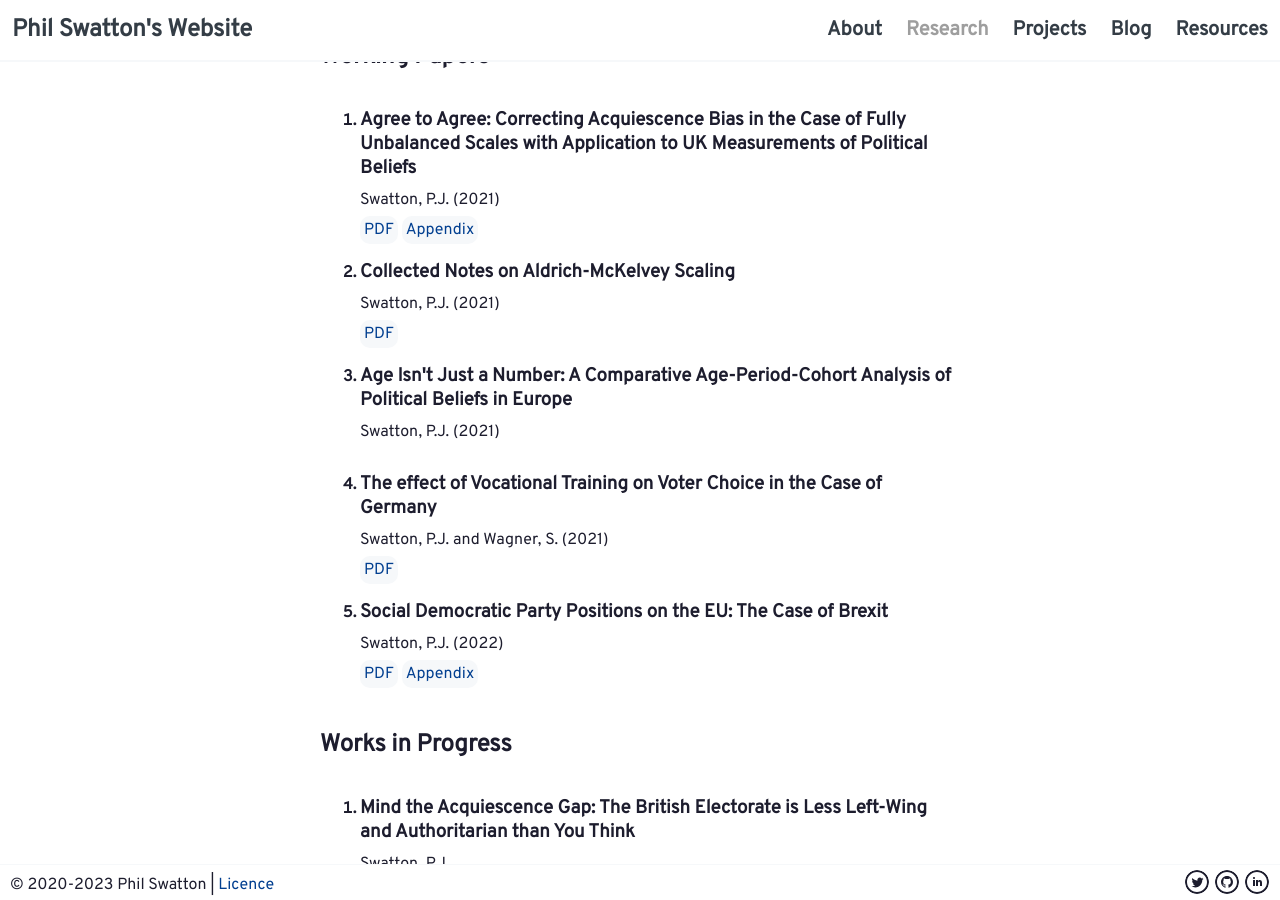
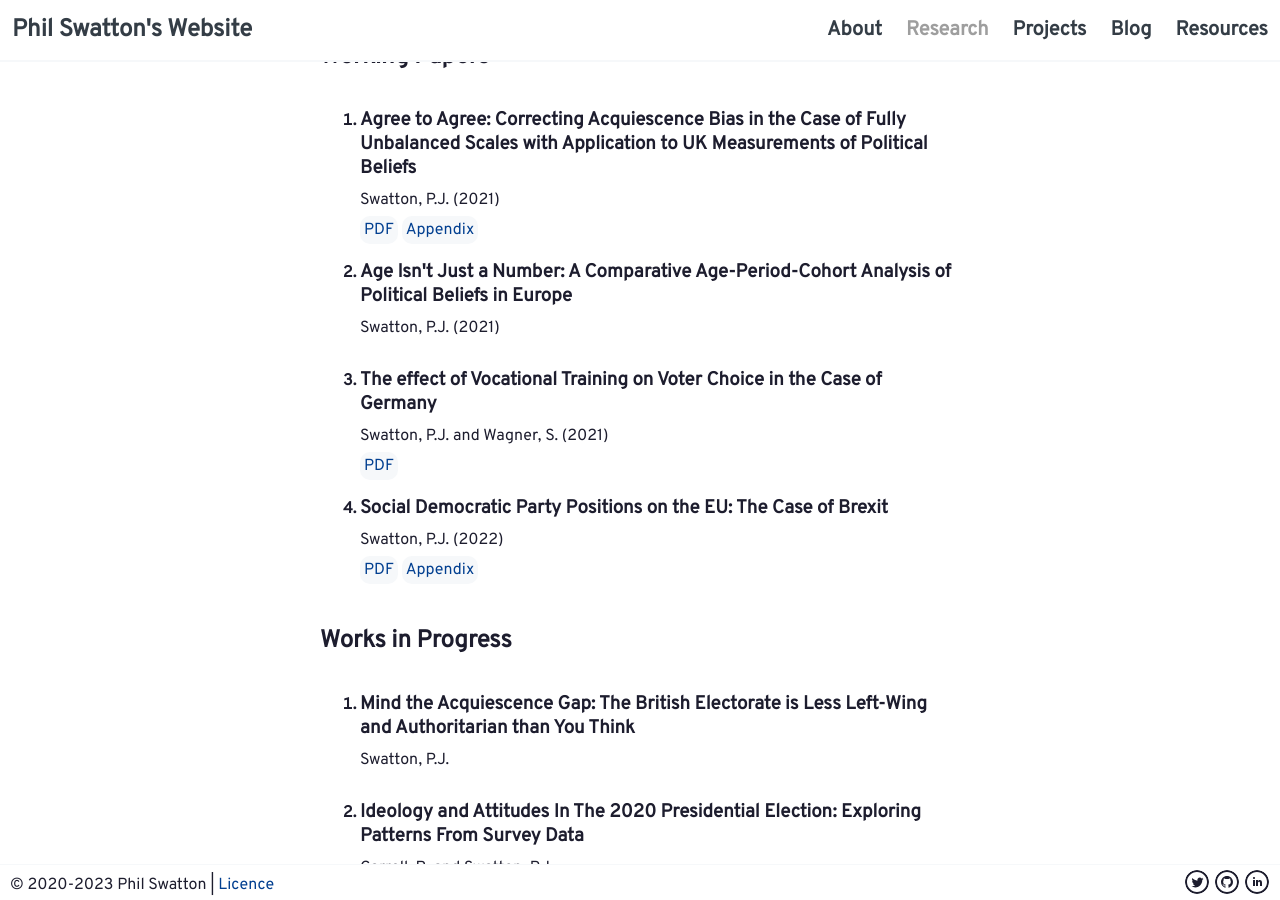
Before and after one commit to philswatton/philswatton.github.io, a Jekyll site: the page built from research.html, in a window 1280 px wide and 900 px high, scrolled down 716 px. Built offline with Jekyll 4.4.1, drawn with Linux system fonts in a browser that asks for light colours.

Commit message:
Removed AM notes from working papers

```diff
--- a/_data/working.yml
+++ b/_data/working.yml
@@ -3,10 +3,6 @@
   year: 2021
   pdf: /papers/a2a.pdf
   app: /papers/a2a_appendix.pdf
-- title: Collected Notes on Aldrich-McKelvey Scaling
-  authors: Swatton, P.J.
-  pdf: /papers/00_am_notes.pdf
-  year: 2021
 - title: Age Isn't Just a Number&#58; A Comparative Age-Period-Cohort Analysis of Political Beliefs in Europe
   authors: Swatton, P.J.
   year: 2021
```
